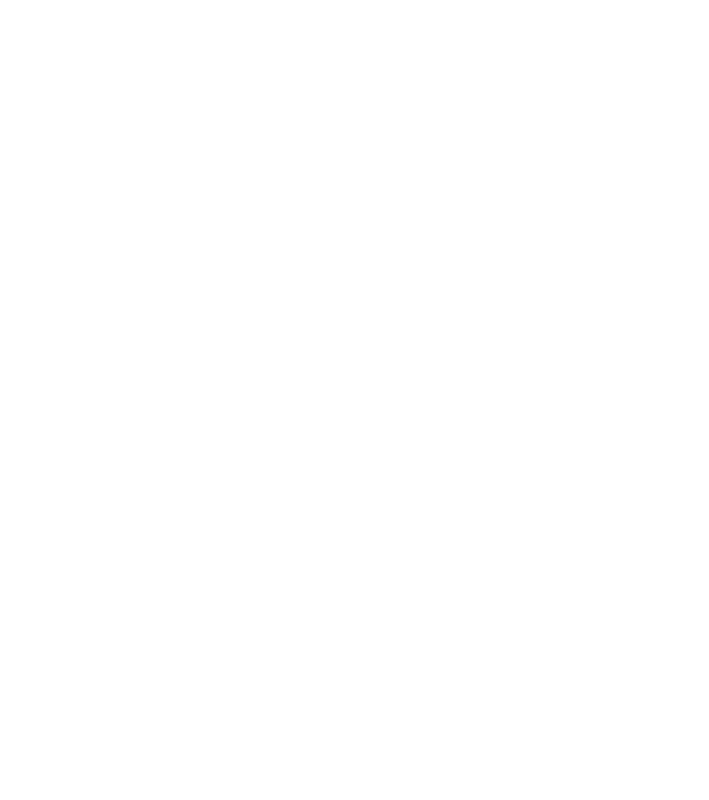
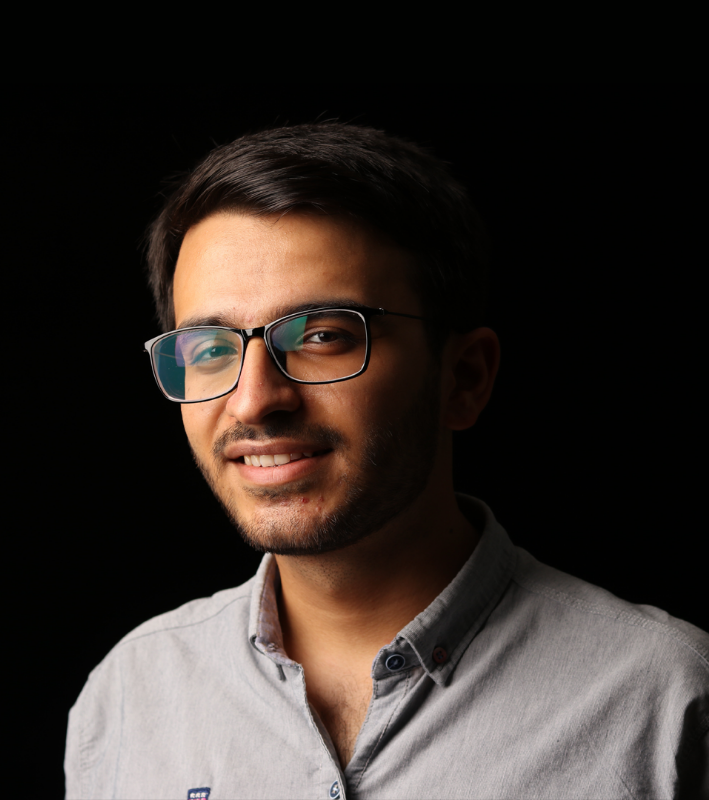
Before and after one commit to amberhasan/personal-website, a plain HTML site: page index.html in a window 1280 px wide. Shown: the whole page, without its empty margins (571-1280 px from the left). Drawn offline with Linux system fonts and the light colour scheme.

Commit message:
Background photo

```diff
--- a/index.html
+++ b/index.html
@@ -4,7 +4,10 @@
     <meta charset="UTF-8" />
     <meta http-equiv="X-UA-Compatible" content="IE-edge" />
     <meta name="viewport" content="width=device-width, intial-scale-1.0" />
-    <title>Document</title>
+    <title>Personal Portfolio Website</title>
+    <link rel="stylesheet" href="style.css" />
   </head>
-  <body></body>
+  <body>
+    <div id="header"></div>
+  </body>
 </html>
--- a/style.css
+++ b/style.css
@@ -4,3 +4,14 @@
   font-family: "Poppins", "sans-serif";
   box-sizing: border-box;
 }
+body {
+  background: #080808;
+  color: #fff;
+}
+#header {
+  width: 100%;
+  height: 100vh;
+  background-image: url(images/background.png);
+  background-size: cover;
+  background-position: center;
+}
```
